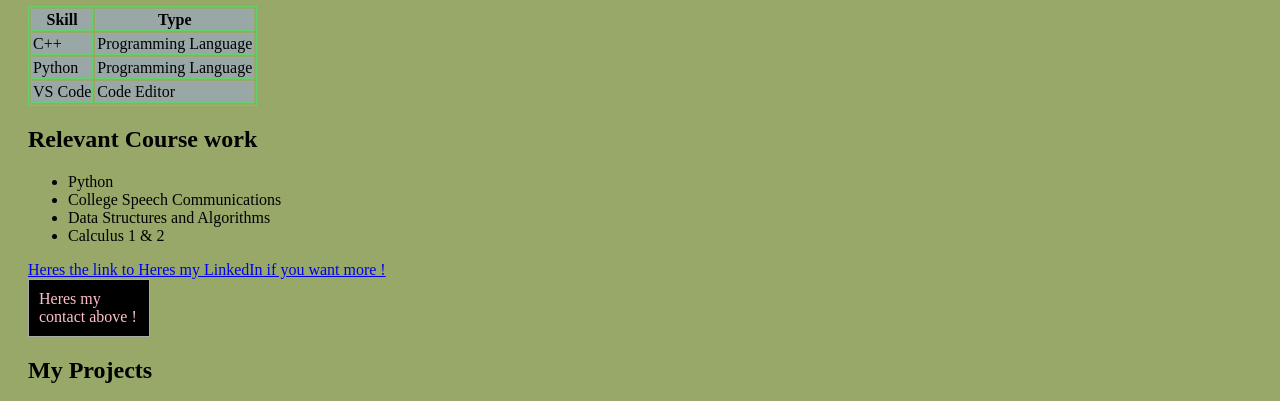
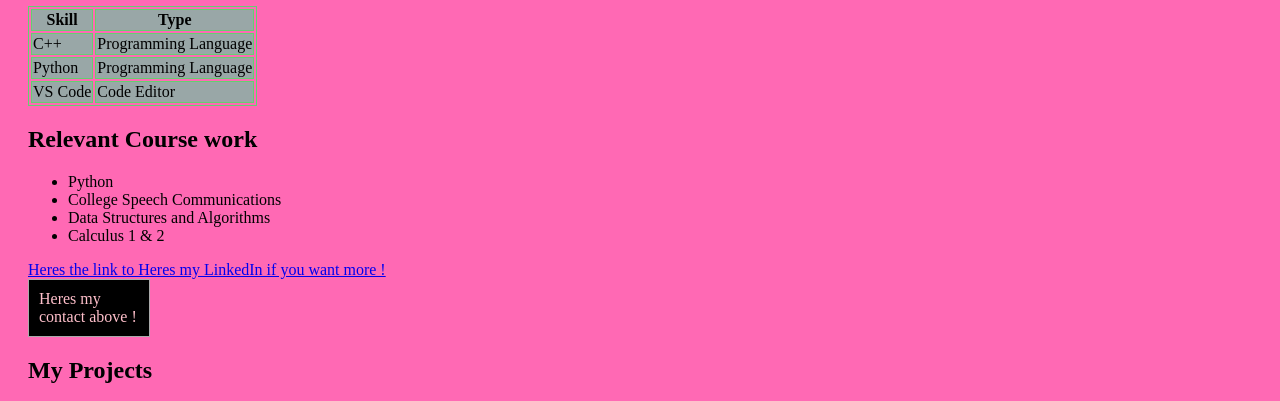
Before and after one commit to Jamielee005/Jamielee005.github.io, a plain HTML site: page index.html in a window 1280 px wide. Shown: the part 277-678 px from the top of the page. Drawn offline with Linux system fonts and the light colour scheme.

Commit message:
Fix CSS specificity issues

```diff
--- a/style.css
+++ b/style.css
@@ -1,3 +1,9 @@
+
+body {
+  background: hotpink !important;
+}
+
+
 body {
   background-color: #98A869;
   padding: 20px;
```
